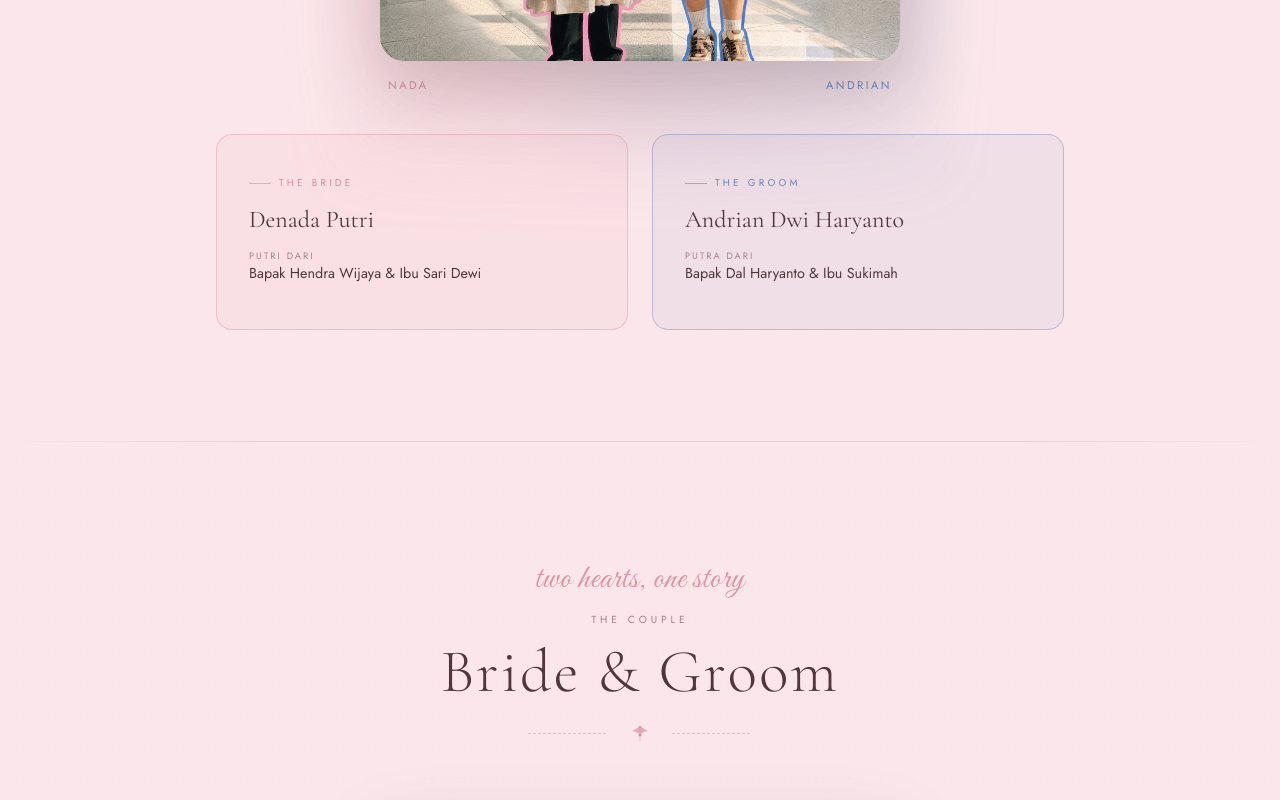
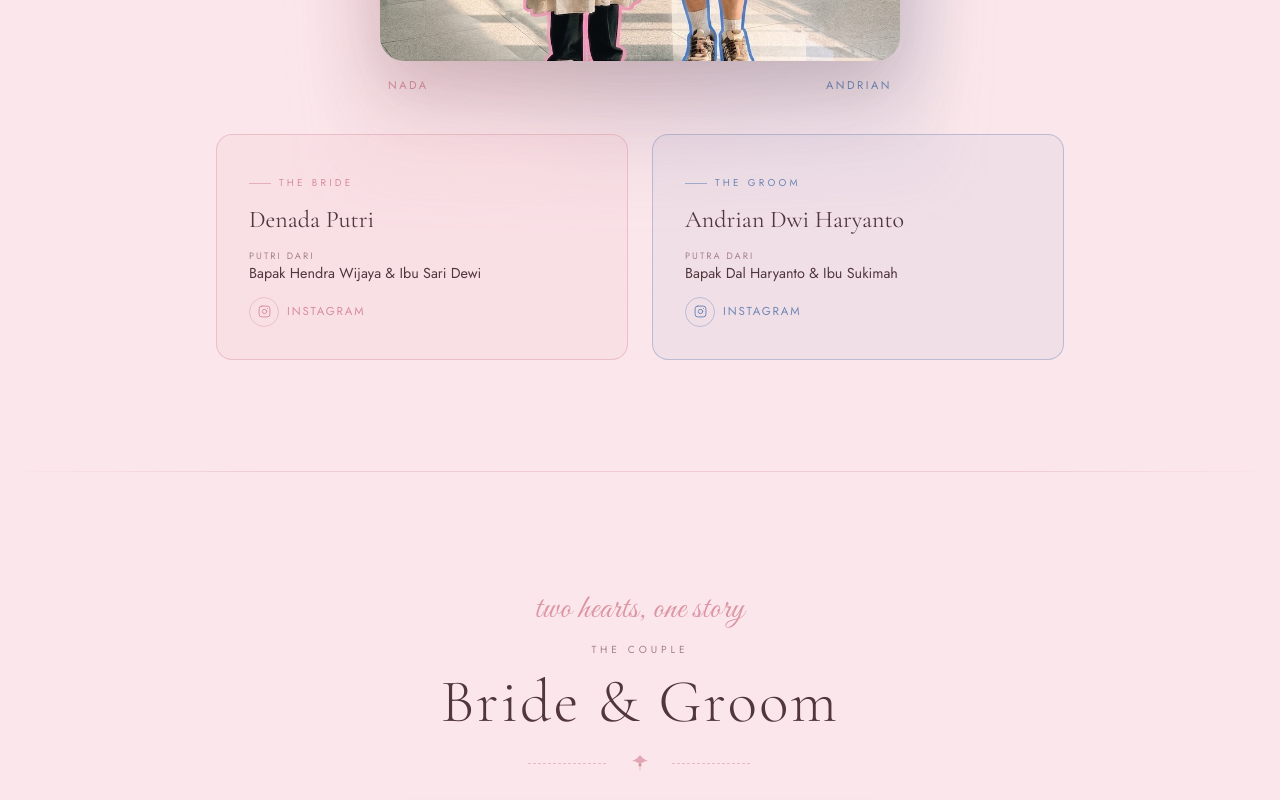
Before and after one commit to andriandwl/wedding-andrian-nada, a Next.js app: page /wedding in a window 1280 px wide. Shown: the part 4040-4840 px from the top of the page. Built offline with nearby package versions, Linux system fonts and the light colour scheme.

Commit message:
feat: update personListcard

```diff
--- a/components/wedding/HeroScrollGallery.tsx
+++ b/components/wedding/HeroScrollGallery.tsx
@@ -151,6 +151,144 @@ function PersonList({
               Instagram
             </span>
           </a> */}
+        </li>
+      </ul>
+    </div>
+  );
+}
+
+function PersonListCard({
+  person,
+  theme,
+  parentLabel = "Putra / Putri dari",
+  active = false,
+  dimmed = false,
+}: {
+  person: { role: string; name: string; parents: string; instagram: string };
+  theme: { main: string; border: string; tint: string };
+  parentLabel?: string;
+  active?: boolean;
+  dimmed?: boolean;
+}) {
+  const rows = [
+    // { label: "Nama Lengkap", value: person.name },
+    {
+      label: parentLabel,
+      value: person.parents
+        .split("&")
+        .map((s) => s.trim())
+        .join(" & "),
+    },
+  ];
+  return (
+    <div
+      className="w-full rounded-2xl p-6 md:p-8 transition-all duration-500"
+      style={{
+        background: theme.tint,
+        border: `1px solid ${active ? theme.main : theme.border}`,
+        boxShadow: active
+          ? `0 0 0 3px ${theme.border}, 0 20px 40px ${theme.border}`
+          : "none",
+        opacity: dimmed ? 0.45 : 1,
+        filter: dimmed ? "grayscale(0.6)" : "none",
+        animation: "fadeSlideUp 0.9s ease both",
+      }}
+    >
+      <div className="mb-4 inline-flex items-center gap-2">
+        <span
+          style={{ width: 22, height: 1, background: theme.main, opacity: 0.6 }}
+        />
+        <p
+          className="text-[0.62rem] tracking-[0.32em] uppercase"
+          style={{ color: theme.main, fontFamily: "var(--font-jost)" }}
+        >
+          {person.role}
+        </p>
+      </div>
+      <h3
+        style={{
+          fontFamily: "var(--font-cormorant)",
+          fontSize: "clamp(1.5rem, 4.5vw, 1.5rem)",
+          color: "var(--dark-warm)",
+          fontWeight: 400,
+          lineHeight: 1.1,
+          marginBottom: "1rem",
+        }}
+      >
+        {person.name}
+      </h3>
+      <ul className="space-y-3">
+        {rows.map((r) => (
+          <li key={r.label} className="flex gap-3">
+            {/* <span
+              className="mt-[7px] shrink-0 rounded-full"
+              style={{ width: 7, height: 7, background: theme.main }}
+            /> */}
+            <div>
+              <p
+                className="text-[0.58rem] tracking-[0.22em] uppercase"
+                style={{
+                  color: "var(--warm-gray)",
+                  fontFamily: "var(--font-jost)",
+                }}
+              >
+                {r.label}
+              </p>
+              <p
+                className="text-[0.9rem]"
+                style={{
+                  color: "var(--dark-warm)",
+                  fontFamily: "var(--font-jost)",
+                  lineHeight: 1.5,
+                }}
+              >
+                {r.value}
+              </p>
+            </div>
+          </li>
+        ))}
+        <li className="flex gap-3">
+          {/* <span
+            className="mt-[7px] shrink-0 rounded-full"
+            style={{ width: 7, height: 7, background: theme.main }}
+          /> */}
+          <a
+            href={person.instagram}
+            target="_blank"
+            rel="noopener noreferrer"
+            className="inline-flex items-center gap-2 group"
+          >
+            <span
+              className="flex items-center justify-center rounded-full transition-transform group-hover:scale-110"
+              style={{
+                width: 30,
+                height: 30,
+                border: `1px solid ${theme.border}`,
+                color: theme.main,
+              }}
+            >
+              <svg
+                width="13"
+                height="13"
+                viewBox="0 0 24 24"
+                fill="none"
+                stroke="currentColor"
+                strokeWidth="1.8"
+                strokeLinecap="round"
+                strokeLinejoin="round"
+              >
+                <rect x="2" y="2" width="20" height="20" rx="5" ry="5" />
+                <path d="M16 11.37A4 4 0 1 1 12.63 8 4 4 0 0 1 16 11.37z" />
+                <line x1="17.5" y1="6.5" x2="17.51" y2="6.5" />
+              </svg>
+            </span>
+            <span
+              className="text-[0.72rem] tracking-[0.16em] uppercase"
+              style={{ color: theme.main, fontFamily: "var(--font-jost)" }}
+            >
+              Instagram
+            </span>
+          </a>
         </li>
       </ul>
     </div>
@@ -535,8 +673,16 @@ export function CoupleStory({ settings }: { settings?: any }) {
         {/* Hidden while a side is hovered/tapped — the overlay on the photo shows it instead */}
         {!hovered && (
           <div className="mt-10 grid gap-6 md:grid-cols-2">
-            <PersonList person={bride} theme={BRIDE_THEME} parentLabel="Putri dari" />
-            <PersonList person={groom} theme={GROOM_THEME} parentLabel="Putra dari" />
+            <PersonListCard
+              person={bride}
+              theme={BRIDE_THEME}
+              parentLabel="Putri dari"
+            />
+            <PersonListCard
+              person={groom}
+              theme={GROOM_THEME}
+              parentLabel="Putra dari"
+            />
           </div>
         )}
       </div>
```
